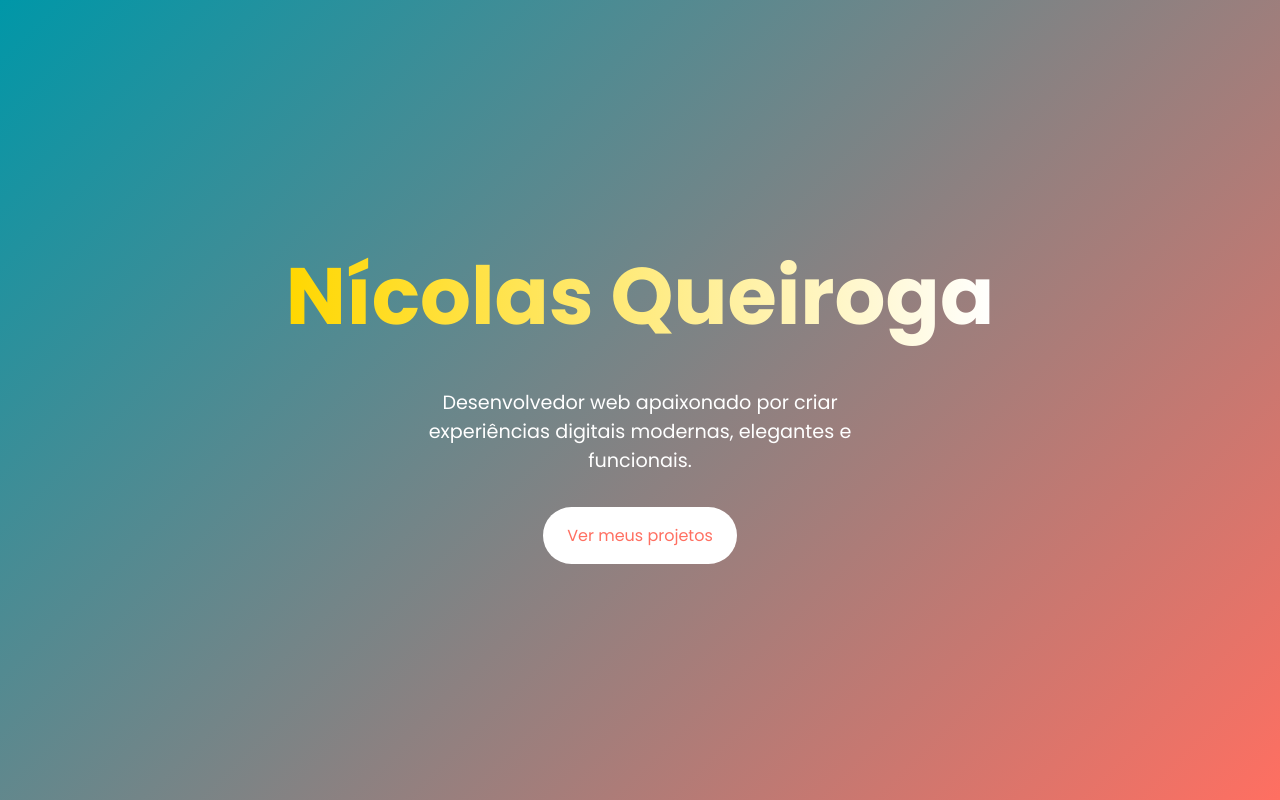
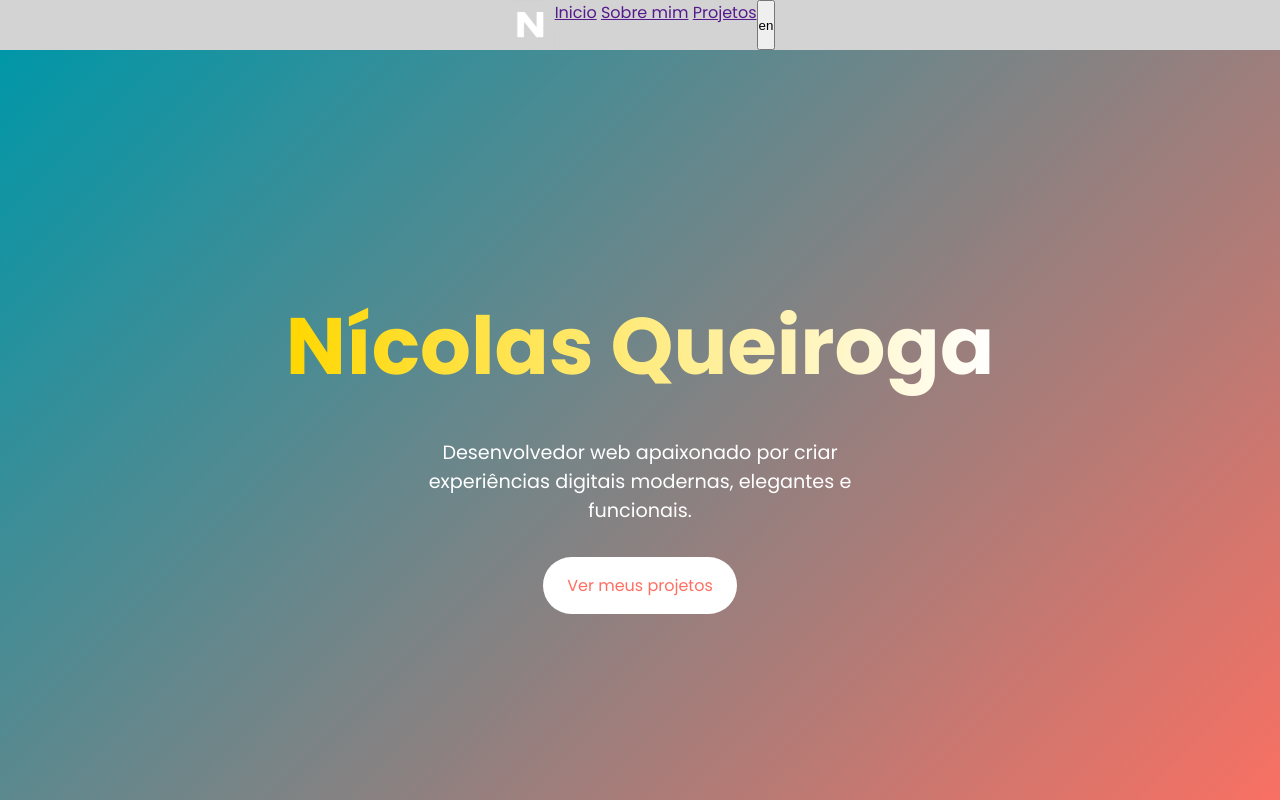
Before and after one commit to NicoQuei/Portifolio_Novo, a website: page index.html in a window 1280 px wide. Shown: the top 800 px of the page. Drawn offline with nearby package versions, Linux system fonts and the light colour scheme.

Commit message:
adicionado cabeçalho e botao pra troca de indioma

```diff
--- a/app.js
+++ b/app.js
@@ -1,3 +1,61 @@
+i18next.init({
+        lng: 'pt', // idioma padrão
+        resources: {
+            pt: {
+                translation: {
+                    btn1: "Inicio",
+                    btn2: "Sobre mim",
+                    btn3: "Projetos",
+                    apresentacao__p: "Desenvolvedor web apaixonado por criar experiências digitais modernas, elegantes e funcionais.",
+                    apresentacao__a: "Ver meus projetos",
+                    projetos: "Projetos",
+                    card1__p: "Projeto de catálogo digital construído com HTML, CSS e JavaScript, integrado ao Firebase para gerenciamento dos dados. O sistema foi projetado para ser responsivo e oferecer suporte a futuras funcionalidades de e-commerce, tornando a solução flexível e escalável.",
+                    servicos: "Meus serviços",
+                    servico1__h3: "Criação de Sites",
+                    servico1__p: "Sites modernos, responsivos e rápidos para empresas e projetos pessoais.",
+                }
+            },
+            en: {
+                translation: {
+                    btn1: "Home",
+                    btn2: "About me",
+                    btn3: "Projects",
+                    apresentacao__p: "Web developer passionate about creating modern, elegant, and functional digital experiences.",
+                    apresentacao__a: "See my projects",
+                    projetos: "Projects",
+                    card1__p: "Digital catalog project built with HTML, CSS, and JavaScript, integrated with Firebase for data management. The system was designed to be responsive and support future e-commerce features, making the solution flexible and scalable.",
+                    servicos: "My services",
+                    servico1__h3: "Website Creation",
+                    servico1__p: "Modern, responsive, and fast websites for businesses and personal projects.",
+                }
+            }
+        }
+    }, function(err, t) {
+        updateText();
+    });
+
+    function updateText() {
+        document.getElementById('btn1').textContent = i18next.t('btn1');
+        document.getElementById('btn2').textContent = i18next.t('btn2');
+        document.getElementById('btn3').textContent = i18next.t('btn3');
+        document.getElementById('apresentacao__p').textContent = i18next.t('apresentacao__p');
+        document.getElementById('apresentacao__a').textContent = i18next.t('apresentacao__a');
+        document.getElementById('projetos').textContent = i18next.t('projetos');
+        document.getElementById('card1__p').textContent = i18next.t('card1__p');
+        document.getElementById('servicos').textContent = i18next.t('servicos');
+        document.getElementById('servico1__h3').textContent = i18next.t('servico1__h3');
+        document.getElementById('servico1__p').textContent = i18next.t('servico1__p');
+    }
+
+    // Botão para mudar idioma
+    document.getElementById('btnIdioma').addEventListener('click', () => {
+        const novoIdioma = i18next.language === 'pt' ? 'en' : 'pt';
+        i18next.changeLanguage(novoIdioma, () => {
+            updateText();
+            document.getElementById('btnIdioma').textContent = i18next.language === 'pt' ? 'en' : 'pt';
+        });
+    });
+
 const elementos = document.querySelectorAll('.animacao');
 
 function aparecerAoScroll() {
--- a/index.html
+++ b/index.html
@@ -5,17 +5,30 @@
     <meta name="viewport" content="width=device-width, initial-scale=1.0">
     <title>Portifolio Nícolas Queiroga</title>
     <link rel="stylesheet" href="styles.css">
+    <link rel="shortcut icon" href="assets/logo N.png" type="image/x-icon">
 </head>
 <body>
 
-    <header></header>
+    <header>
+
+        <img src="assets/logo N.png" alt="logo N">
+
+        <section class="botoes">
+            <a href="" id="btn1">Inicio</a>
+            <a href="" id="btn2">Sobre mim</a>
+            <a href="" id="btn3">Projetos</a>
+        </section>
+
+        <button id="btnIdioma">en</button>
+
+    </header>
 
     <main>
 
         <section class="apresentacao">
             <h1>Nícolas Queiroga</h1>
-            <p>Desenvolvedor web apaixonado por criar experiências digitais modernas, elegantes e funcionais.</p>
-            <a href="">Ver meus projetos</a>
+            <p id="apresentacao__p">Desenvolvedor web apaixonado por criar experiências digitais modernas, elegantes e funcionais.</p>
+            <a href="" id="apresentacao__a">Ver meus projetos</a>
         </section>
 
         <!-- <section class="sobreMim">
@@ -29,7 +42,7 @@
         </section>
 
         <section class="projetos">
-            <h2 class="animacao">Projetos</h2>
+            <h2 class="animacao" id="projetos">Projetos</h2>
 
             <section class="cardS animacao">
 
@@ -37,7 +50,7 @@
                 <img src="assets/Orion.jpeg" alt="OrionStusios">
                 <div class="card__info">
                     <h3>Orion Stududios</h3>
-                    <p>Projeto de catálogo digital construído com HTML, CSS e JavaScript, integrado ao Firebase para gerenciamento dos dados. O sistema foi projetado para ser responsivo e oferecer suporte a futuras funcionalidades de e-commerce, tornando a solução flexível e escalável.</p>
+                    <p id="card1__p">Projeto de catálogo digital construído com HTML, CSS e JavaScript, integrado ao Firebase para gerenciamento dos dados. O sistema foi projetado para ser responsivo e oferecer suporte a futuras funcionalidades de e-commerce, tornando a solução flexível e escalável.</p>
                 </div>
             </div>
 
@@ -62,7 +75,7 @@
 
         <section class="servicos">
 
-            <h2 class="animacao">Meus serviços</h2>
+            <h2 class="animacao" id="servicos">Meus serviços</h2>
 
             <section class="servicos__grade">
                 <div class="servicos__grade__card animacao">
@@ -71,8 +84,8 @@
                         <img src="assets/rocket.png" alt="foguete">
                     </div>
 
-                    <h3>Criação de Sites</h3>
-                    <p>Sites modernos, responsivos e rápidos para empresas e projetos pessoais.</p>
+                    <h3 id="servico1__h3">Criação de Sites</h3>
+                    <p id="servico1__p">Sites modernos, responsivos e rápidos para empresas e projetos pessoais.</p>
                 </div>
 
                 <div class="servicos__grade__card animacao">
@@ -81,8 +94,8 @@
                         <img src="assets/rocket.png" alt="foguete">
                     </div>
 
-                    <h3>Criação de Sites</h3>
-                    <p>Sites modernos, responsivos e rápidos para empresas e projetos pessoais.</p>
+                    <h3 id="servico2__h3">Criação de Sites</h3>
+                    <p id="servico2__p">Sites modernos, responsivos e rápidos para empresas e projetos pessoais.</p>
                 </div>
 
                 <div class="servicos__grade__card animacao">
@@ -91,14 +104,14 @@
                         <img src="assets/rocket.png" alt="foguete">
                     </div>
 
-                    <h3>Criação de Sites</h3>
-                    <p>Sites modernos, responsivos e rápidos para empresas e projetos pessoais.</p>
+                    <h3 id="servico3__h3">Criação de Sites</h3>
+                    <p id="servico3__h3">Sites modernos, responsivos e rápidos para empresas e projetos pessoais.</p>
                 </div>
 
         </section>
 
 
-
+        <script src="https://unpkg.com/i18next@23.0.1/i18next.min.js"></script>
         <script src="app.js"></script>
 
     </main>
--- /dev/null
+++ b/package.json
@@ -0,0 +1,5 @@
+{
+  "dependencies": {
+    "i18next": "^25.4.0"
+  }
+}
--- a/styles.css
+++ b/styles.css
@@ -3,6 +3,16 @@
 * {
     padding: 0;
     margin: 0;
+}
+
+header {
+    display: flex;
+    justify-content: center;
+    background-color: lightgray;
+}
+
+header img {
+    width: 50px;
 }
 
 body {
```
Also changed, not shown: assets/logo N.png (added), 1 other file.
